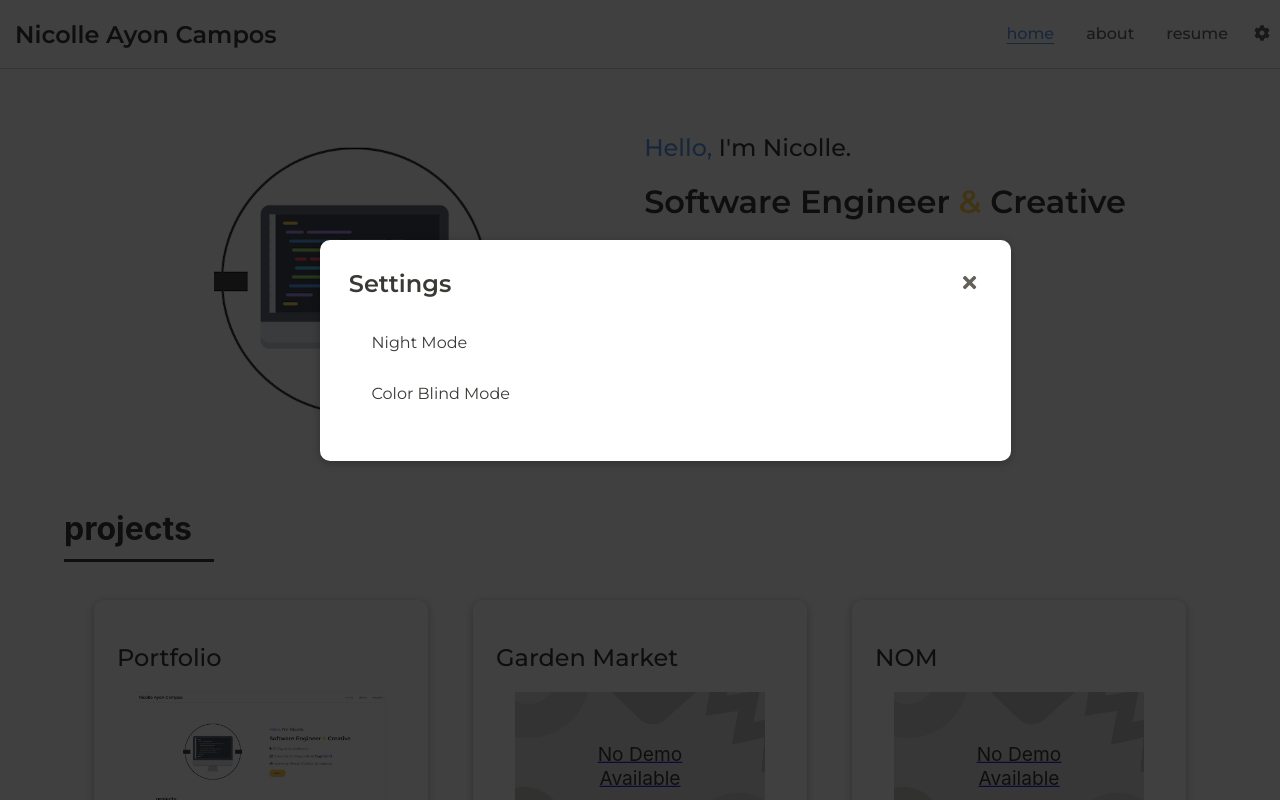
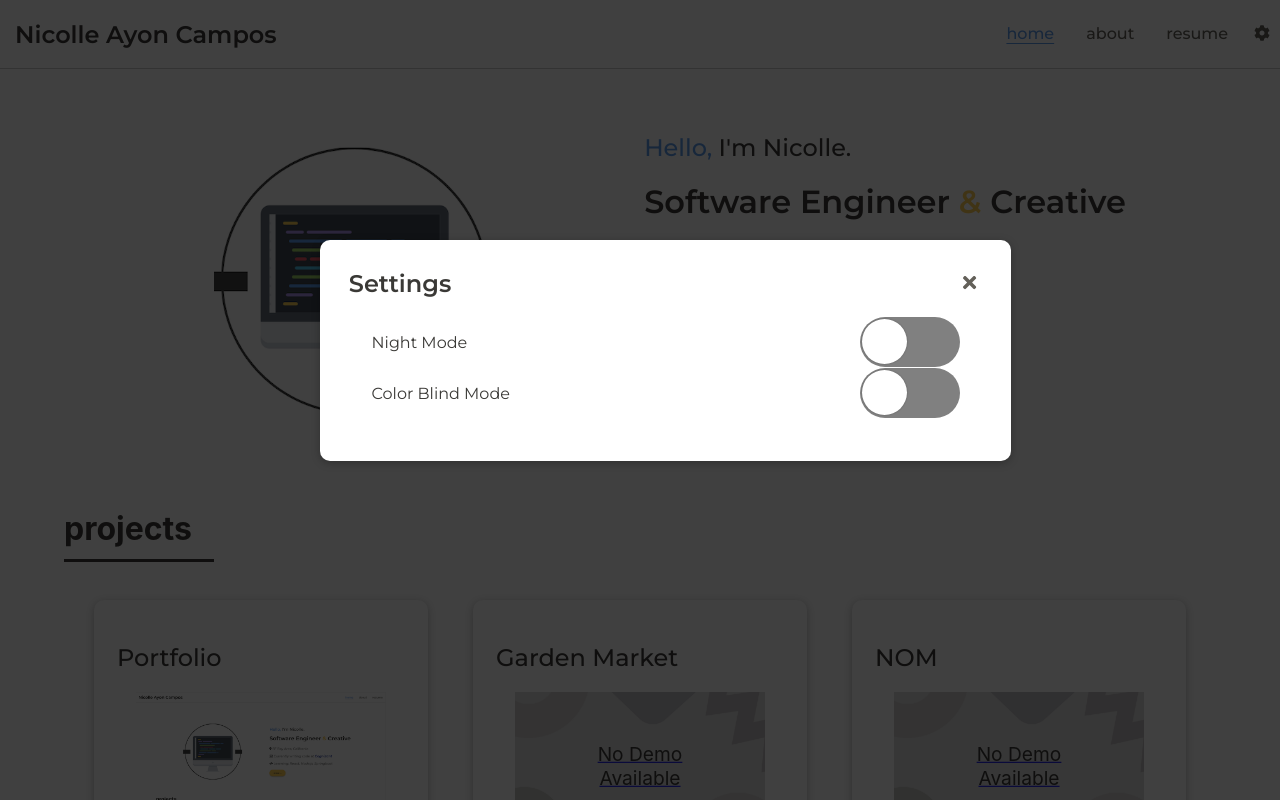
Before and after one commit to nicolleayon/nicolle-ayon-portfolio, a React (Create React App) app: page / in a window 1280 px wide. Both pictures are taken after a click on the button 1262 px from the left and 34 px from the top of the page. Shown: the top 800 px of the page. Built offline with nearby package versions, Linux system fonts and the light colour scheme.

Commit message:
Added new UI/Switch component. Implemented switch component into settings module

```diff
--- /dev/null
+++ b/src/UI/Switch.js
@@ -0,0 +1,25 @@
+import React from "react";
+import styles from "./Switch.module.css";
+
+const Switch = (props) => {
+  return (
+    <>
+      <input
+        checked={props.isOn}
+        onChange={props.handleToggle}
+        className={styles["react-switch-checkbox"]}
+        id={props.id}
+        type="checkbox"
+      />
+      <label
+        style={{ background: props.isOn && "#06D6A0" }}
+        className={styles["react-switch-label"]}
+        htmlFor={props.id}
+      >
+        <span className={styles["react-switch-button"]} />
+      </label>
+    </>
+  );
+};
+
+export default Switch;
--- /dev/null
+++ b/src/UI/Switch.module.css
@@ -0,0 +1,40 @@
+.react-switch-checkbox {
+  height: 0;
+  width: 0;
+  visibility: hidden;
+}
+
+.react-switch-label {
+  display: flex;
+  align-items: center;
+  justify-content: space-between;
+  cursor: pointer;
+  width: 100px;
+  height: 50px;
+  background: grey;
+  border-radius: 100px;
+  position: relative;
+  transition: background-color 0.2s;
+}
+
+.react-switch-label .react-switch-button {
+  content: "";
+  position: absolute;
+  top: 2px;
+  left: 2px;
+  width: 45px;
+  height: 45px;
+  border-radius: 45px;
+  transition: 0.2s;
+  background: #fff;
+  box-shadow: 0 0 2px 0 rgba(10, 10, 10, 0.29);
+}
+
+.react-switch-checkbox:checked + .react-switch-label .react-switch-button {
+  left: calc(100% - 2px);
+  transform: translateX(-100%);
+}
+
+.react-switch-label:active .react-switch-button {
+  width: 60px;
+}
--- a/src/components/SettingModal.js
+++ b/src/components/SettingModal.js
@@ -1,17 +1,30 @@
 import React, { useState } from "react";
 import Modal from "../UI/Modal";
-
+import Switch from "../UI/Switch";
 import styles from "../styles/SettingsModal.module.css";
 
 const SettingsModal = (props) => {
+  const [darkMode, setDarkMode] = useState(false);
+  const [colorBlindMode, setColorBlindMode] = useState(false);
+
   return (
     <div>
       <Modal title="Settings" onHandleExit={props.onCloseSetting}>
         <div className={styles.settingRow}>
           <p>Night Mode</p>
+          <Switch
+            isOn={darkMode}
+            handleToggle={() => setDarkMode(!darkMode)}
+            id={"darkMode"}
+          />
         </div>
         <div className={styles.settingRow}>
           <p>Color Blind Mode</p>
+          <Switch
+            isOn={colorBlindMode}
+            handleToggle={() => setColorBlindMode(!colorBlindMode)}
+            id={"colorBlindMode"}
+          />
         </div>
       </Modal>
     </div>
```
